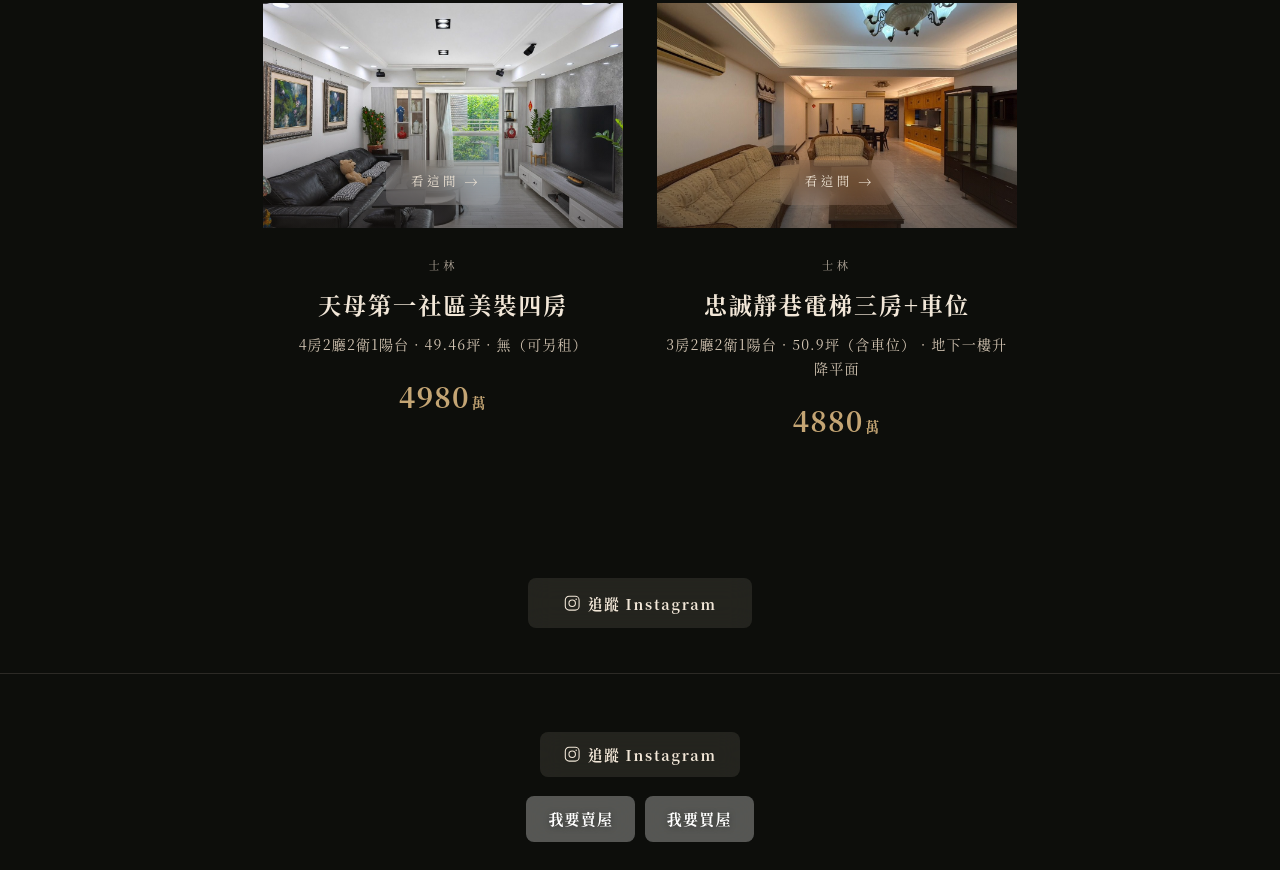
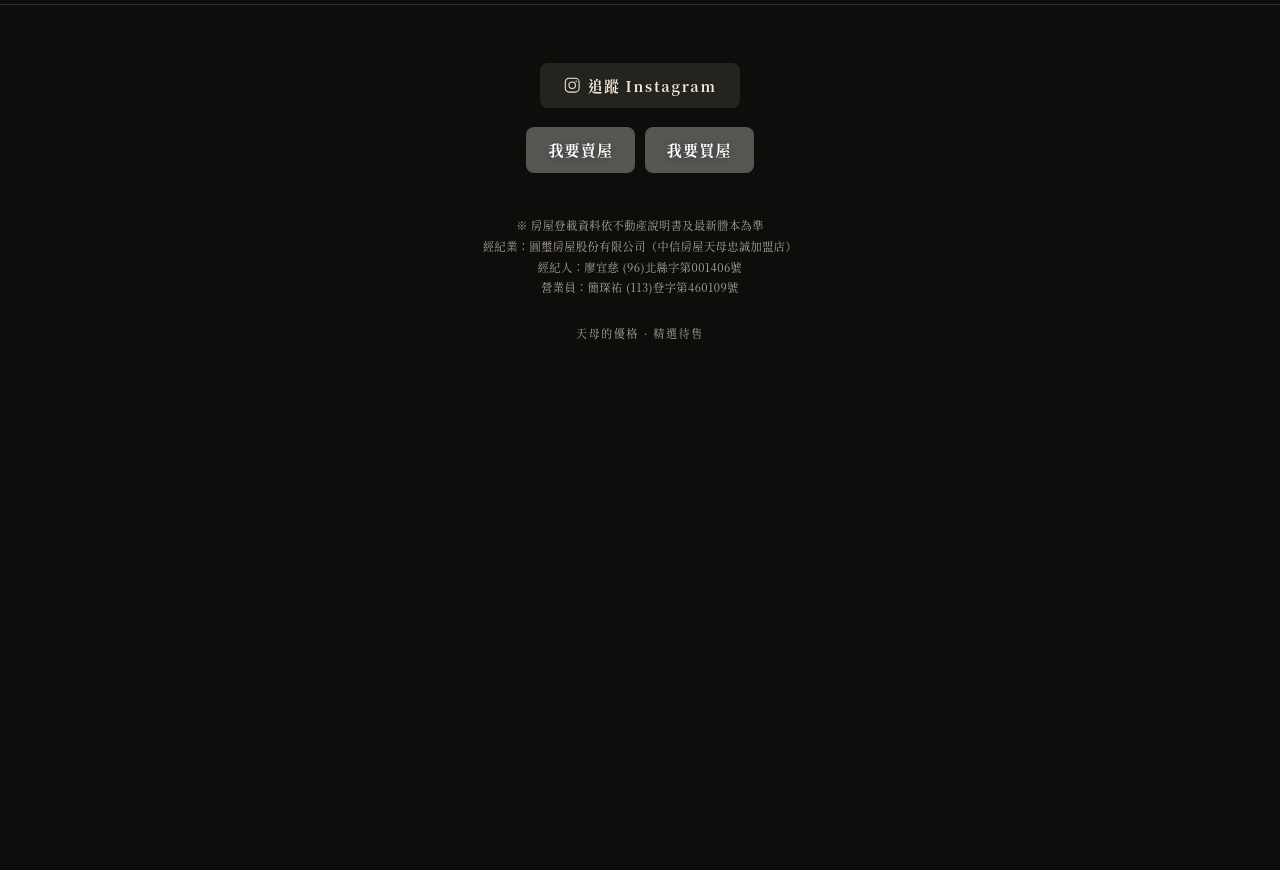
Before and after one commit to lohateve/lohateve.github.io, a plain HTML site: page index.html in a window 1280 px wide. Shown: the part 1816-2686 px from the top of the page. After the commit the page ends 2200 px from the top, so only its background shows below. Drawn offline with Linux system fonts and the light colour scheme.

Commit message:
首頁拿掉中段 IG 追蹤區塊，電腦版物件改為一排三個、平板兩個

```diff
--- a/assets/css/style.css
+++ b/assets/css/style.css
@@ -559,7 +559,7 @@ ul { padding: 0; list-style: none; }
 
 @media (min-width: 720px) {
   .listings {
-    grid-template-columns: repeat(auto-fit, minmax(18rem, 24rem));
+    grid-template-columns: repeat(2, minmax(0, 1fr));
     justify-content: center;
     gap: 3.2rem 1.9rem;
   }
@@ -573,7 +573,7 @@ ul { padding: 0; list-style: none; }
 
 @media (min-width: 1100px) {
   .listings {
-    grid-template-columns: repeat(auto-fit, minmax(19rem, 22.5rem));
+    grid-template-columns: repeat(3, minmax(0, 1fr));
     justify-content: center;
     gap: 3.4rem 2.1rem;
   }
--- a/index.html
+++ b/index.html
@@ -147,13 +147,6 @@
       </a>
       <p class="empty-listings filter-empty" hidden>沒有符合條件的物件　換個條件看看</p>
     </section>
-    <section class="section ig-cta" id="instagram" aria-label="追蹤 Instagram">
-      <a class="btn btn-ig-follow" href="https://www.instagram.com/TMD_yogurt/" rel="noopener noreferrer" target="_blank"><svg class="ig-icon" viewBox="0 0 24 24" aria-hidden="true">
-  <rect x="3" y="3" width="18" height="18" rx="5" fill="none" stroke="currentColor" stroke-width="1.4"/>
-  <circle cx="12" cy="12" r="4.2" fill="none" stroke="currentColor" stroke-width="1.4"/>
-  <circle cx="17.2" cy="6.8" r="1" fill="currentColor"/>
-</svg><span>追蹤 Instagram</span></a>
-    </section>
   </main>
 
   <footer class="site-footer">
```
